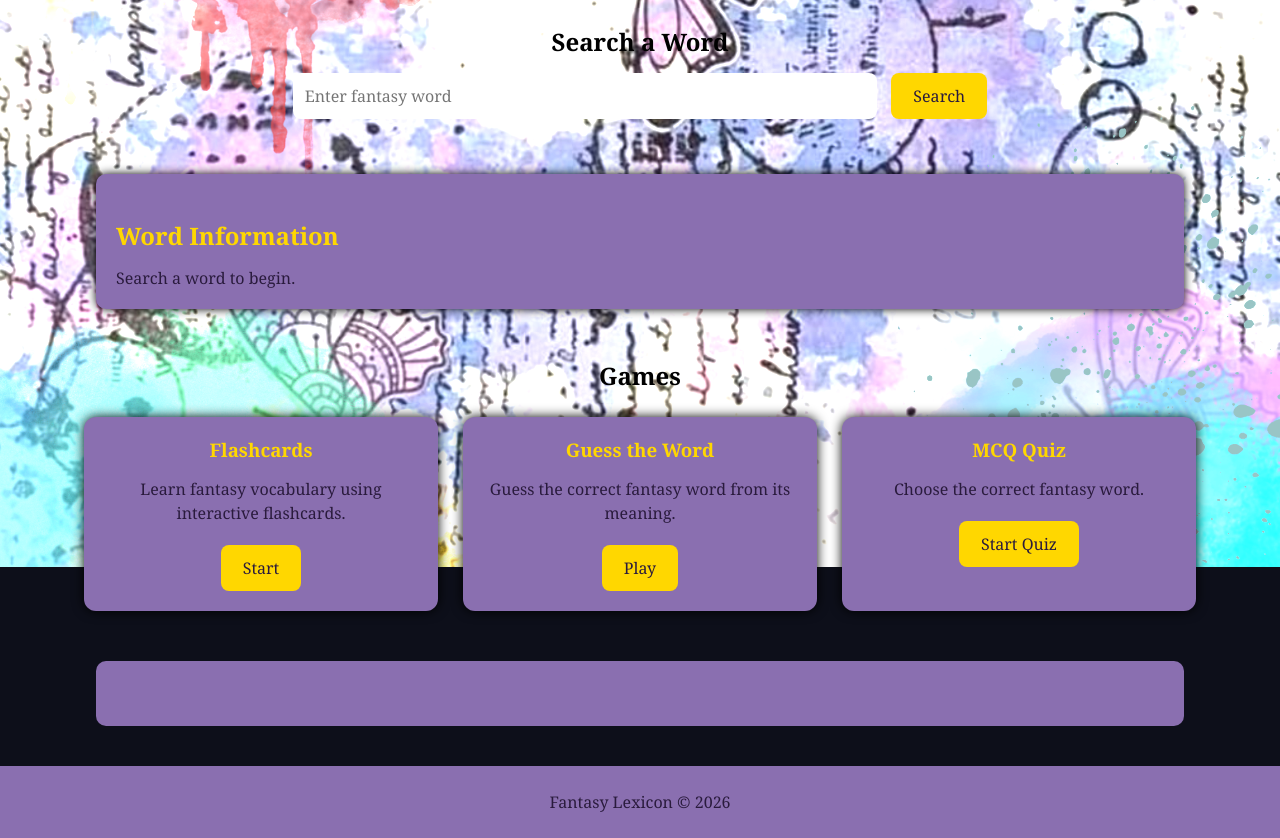
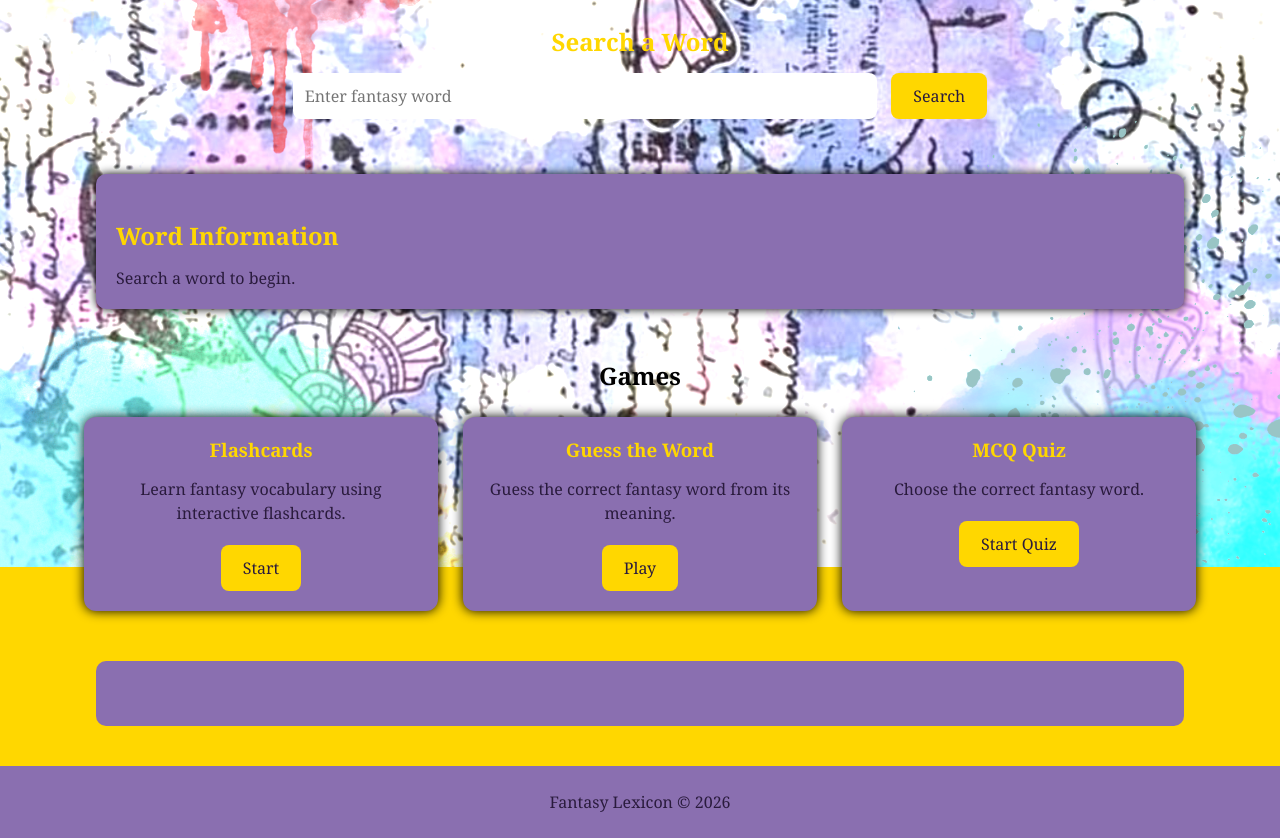
Before and after one commit to yusranoor1561-netizen/Fantasy-Lexicon, a Flask app: page / in a window 1280 px wide. Shown: the part 233-1071 px from the top of the page. Run offline with Flask 3, Linux system fonts and the light colour scheme.

Commit message:
Fix Vercel configuration

```diff
--- a/frontend/static/style.css
+++ b/frontend/static/style.css
@@ -10,7 +10,7 @@
 }
 
 body {
-    background-color:#0d0f1a;
+    background-color:gold;
     position:relative;
 }
 
@@ -97,7 +97,7 @@ button:hover{
 .search h2{
 
     margin-bottom:15px;
-    color:black;
+    color:gold
 
 }
 
```
